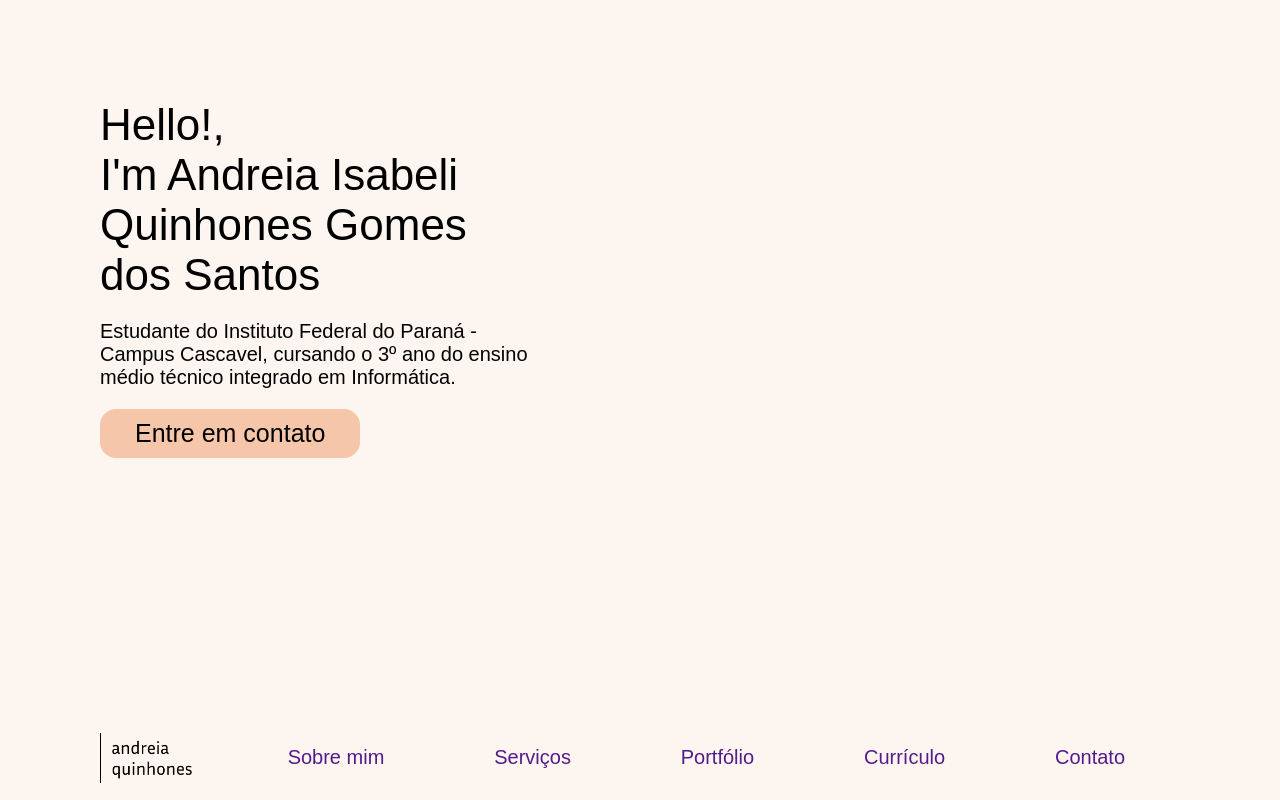
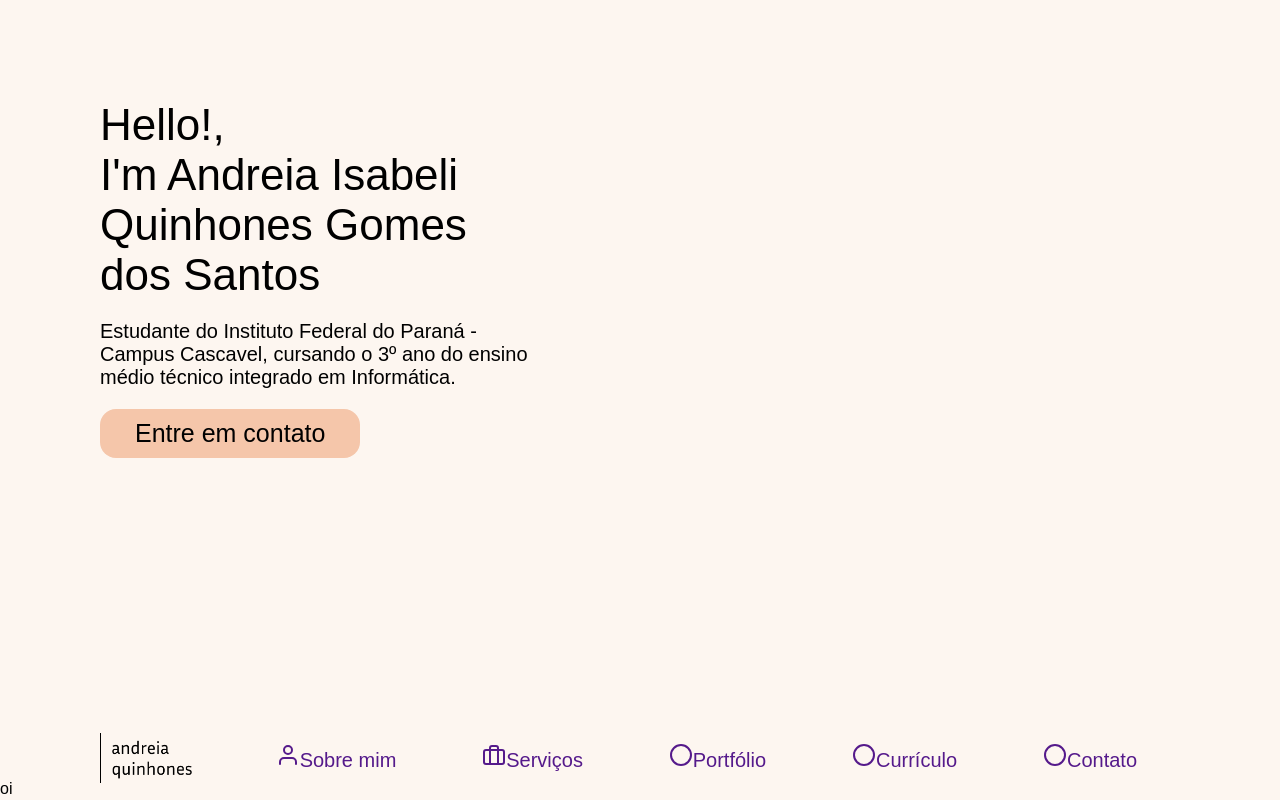
Before and after one commit to andreiaisabeli/projeto_blog, a plain HTML site: page blog.html in a window 1280 px wide. Drawn offline with nearby package versions, Linux system fonts and the light colour scheme; a web font is replaced by a local one.

Commit message:
Update blog.html
aula 25/05

```diff
--- a/blog.html
+++ b/blog.html
@@ -5,6 +5,7 @@
     <meta http-equiv="X-UA-Compatible" content="IE=edge">
     <meta name="viewport" content="width=device-width, initial-scale=1.0">
     <link rel="stylesheet" href="blog.css">
+    <script src="https://unpkg.com/feather-icons"></script>
     <title>Projeto blog</title>
 </head>
 <body>
@@ -20,13 +21,16 @@
     <nav>
         <img src="logofigma.png" alt="logo">
         <ul>
-            <a href="">Sobre mim</a>
-            <a href="">Serviços</a>
-            <a href="">Portfólio</a>
-            <a href="">Currículo</a>
-            <a href="">Contato</a>
+            <a href=""><i data-feather="user"></i>Sobre mim</a>
+            <a href=""><i data-feather="briefcase"></i>Serviços</a>
+            <a href=""><i data-feather="circle"></i>Portfólio</a>
+            <a href=""><i data-feather="circle"></i>Currículo</a>
+            <a href=""><i data-feather="circle"></i>Contato</a>
         </ul>
     </nav>
-    <section></section>
+    <section>oi</section>
+    <script>
+        feather.replace()
+      </script>
 </body>
 </html>
```
